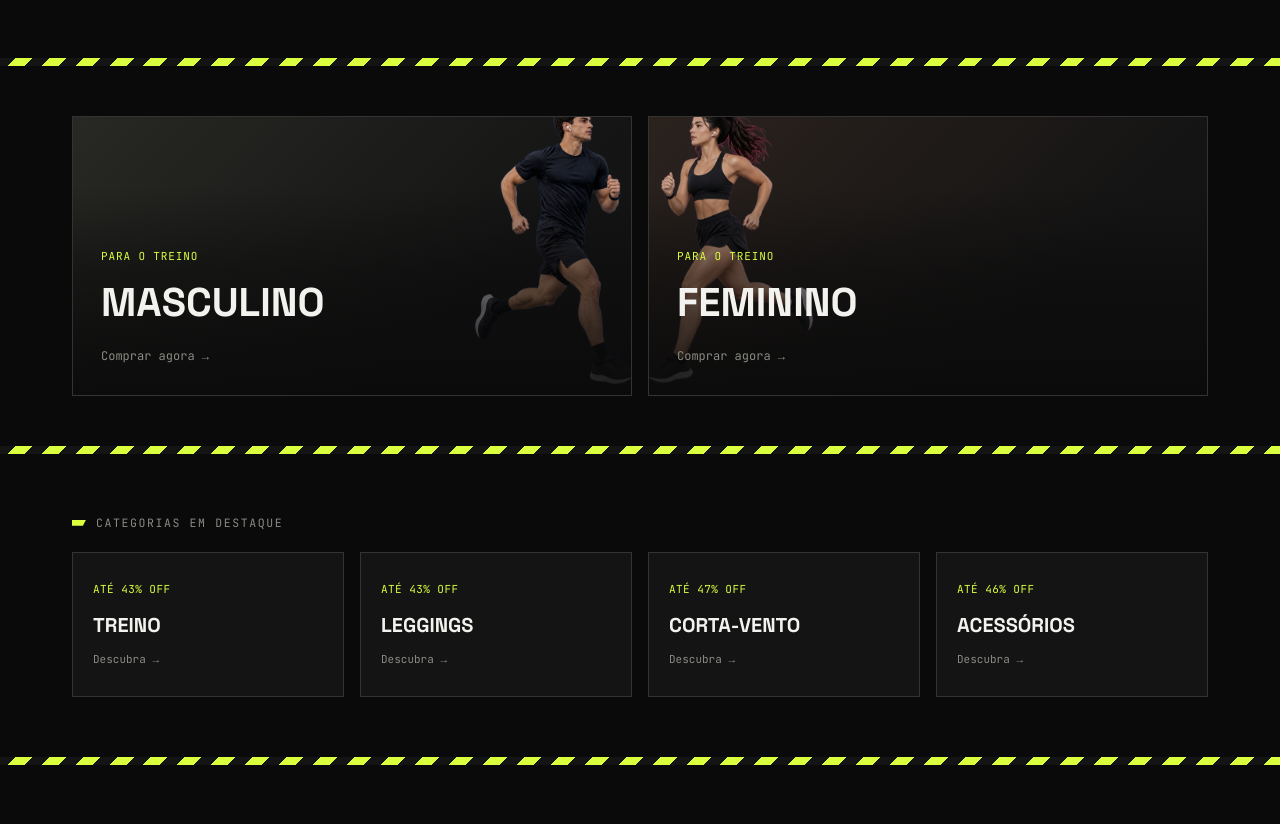
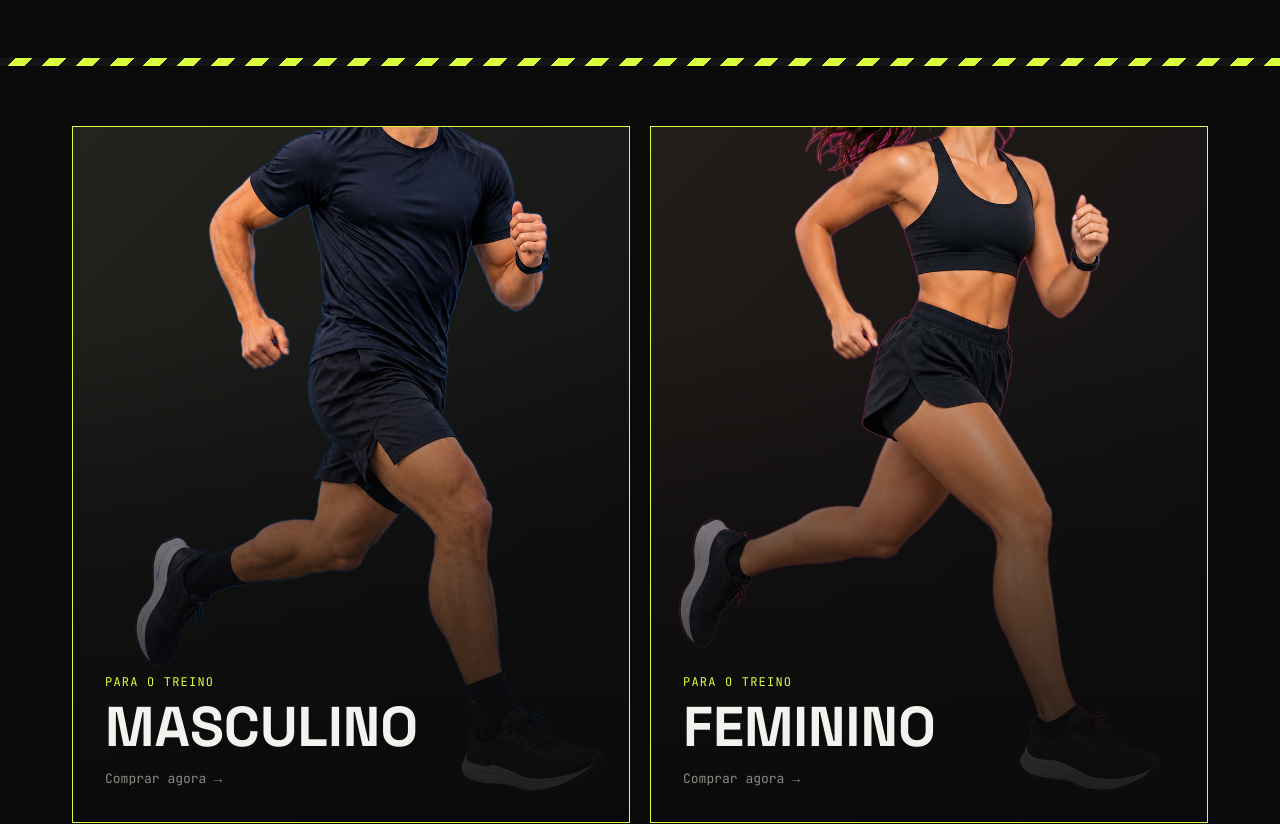
Before and after one commit to Gabriel23Ramos/clothes, a React (Vite) app: page / in a window 1280 px wide. Shown: the part 700-1524 px from the top of the page. Built offline with nearby package versions, Linux system fonts and the light colour scheme.

Commit message:
new animation

```diff
--- /dev/null
+++ b/src/components/GenderBanner.jsx
@@ -0,0 +1,44 @@
+import React, { useEffect, useRef, useState } from "react";
+import { Link } from "react-router-dom";
+
+export default function GenderBanner({ to, image, label, eyebrow = "Para o treino", side = "right" }) {
+  const ref = useRef(null);
+  const [hovered, setHovered] = useState(false);
+  const [inView, setInView] = useState(false);
+
+  useEffect(() => {
+    const el = ref.current;
+    if (!el || !("IntersectionObserver" in window)) {
+      setInView(true);
+      return;
+    }
+    const observer = new IntersectionObserver(
+      (entries) => {
+        entries.forEach((entry) => setInView(entry.isIntersecting));
+      },
+      { threshold: 0.35 }
+    );
+    observer.observe(el);
+    return () => observer.disconnect();
+  }, []);
+
+  const revealed = hovered || inView;
+
+  return (
+    <Link
+      ref={ref}
+      to={to}
+      className={`gender-banner gender-banner-${side} ${revealed ? "gender-banner-revealed" : ""}`}
+      onMouseEnter={() => setHovered(true)}
+      onMouseLeave={() => setHovered(false)}
+    >
+      <div className="gender-photo-clip">
+        <img src={image} alt="" className="gender-photo" aria-hidden="true" />
+      </div>
+      <div className="gender-sweep" aria-hidden="true" />
+      <span className="mono gender-eyebrow">{eyebrow}</span>
+      <span className="gender-title">{label}</span>
+      <span className="mono gender-cta">Comprar agora →</span>
+    </Link>
+  );
+}
--- a/src/index.css
+++ b/src/index.css
@@ -464,121 +464,164 @@ h1, h2, h3, h4 {
 }
 
 .gender-section {
-  padding: 50px 32px;
+  padding: 60px 32px;
   display: grid;
   grid-template-columns: 1fr 1fr;
-  gap: 16px;
+  gap: 20px;
 }
 
 .gender-banner {
   position: relative;
-  aspect-ratio: 16 / 8;
+  aspect-ratio: 4 / 5;
   display: flex;
   flex-direction: column;
   justify-content: flex-end;
-  padding: 28px;
+  padding: 32px;
   overflow: hidden;
   background: var(--black-2);
   border: 1px solid var(--line);
-  transition: border-color 0.2s ease;
+  transition: border-color 0.3s ease;
 }
 
-.gender-banner:hover {
+.gender-banner-revealed {
   border-color: var(--hivis);
-}
-
-.gender-photo {
-  position: absolute;
-  bottom: 0;
-  height: 108%;
-  width: auto;
-  max-width: 60%;
-  object-fit: contain;
-  z-index: 0;
-  opacity: 0;
-  filter: grayscale(35%) contrast(1.05);
-  transition: opacity 0.4s ease, transform 0.4s ease;
-  pointer-events: none;
-}
-
-.gender-photo-m {
-  right: -4%;
-  transform: translateY(16px) scale(0.97);
-}
-
-.gender-photo-f {
-  left: -4%;
-  transform: translateY(16px) scale(0.97) scaleX(-1);
-}
-
-.gender-banner:hover .gender-photo {
-  opacity: 1;
-  transform: translateY(0) scale(1);
-}
-
-.gender-banner:hover .gender-photo-f {
-  transform: translateY(0) scale(1) scaleX(-1);
-}
-
-/* Touch devices can't hover, so show the photo plainly */
-@media (hover: none) {
-  .gender-photo {
-    opacity: 0.85;
-    transform: translateY(0) scale(1);
-  }
-  .gender-photo-f {
-    transform: translateY(0) scale(1) scaleX(-1);
-  }
 }
 
 .gender-banner::before {
   content: "";
   position: absolute;
   inset: 0;
-  opacity: 0.9;
+  z-index: 0;
+}
+
+.gender-banner-m::before {
+  background: linear-gradient(135deg, #23231f 0%, #121212 75%);
+}
+
+.gender-banner-f::before {
+  background: linear-gradient(135deg, #241d1a 0%, #121212 75%);
+}
+
+.gender-photo-clip {
+  position: absolute;
+  inset: 0;
+  z-index: 1;
+  clip-path: inset(0 0 0 100%);
+  transition: clip-path 1.1s cubic-bezier(0.16, 1, 0.3, 1);
+}
+
+.gender-banner-revealed .gender-photo-clip {
+  clip-path: inset(0 0 0 0%);
+}
+
+.gender-banner-f .gender-photo-clip {
+  clip-path: inset(0 100% 0 0);
+}
+
+.gender-banner-f.gender-banner-revealed .gender-photo-clip {
+  clip-path: inset(0 0% 0 0);
+}
+
+.gender-photo {
+  position: absolute;
+  bottom: 0;
+  height: 122%;
+  width: auto;
+  object-fit: contain;
+  transform: scale(1.35);
+  transition: transform 1.3s cubic-bezier(0.16, 1, 0.3, 1);
+}
+
+.gender-banner-m .gender-photo {
+  right: -2%;
+}
+
+.gender-banner-f .gender-photo {
+  left: -2%;
+}
+
+.gender-banner-revealed .gender-photo {
+  transform: scale(1);
+}
+
+.gender-sweep {
+  position: absolute;
+  top: -20%;
+  bottom: -20%;
+  width: 55%;
+  z-index: 2;
+  background: linear-gradient(100deg, transparent 0%, rgba(217,255,63,0.55) 45%, rgba(217,255,63,0.85) 50%, rgba(217,255,63,0.55) 55%, transparent 100%);
+  transform: translateX(-160%) skewX(-18deg);
+  opacity: 0;
+  pointer-events: none;
+  transition: transform 0.75s cubic-bezier(0.4, 0, 0.2, 1), opacity 0.75s ease;
+}
+
+.gender-banner-f .gender-sweep {
+  transform: translateX(160%) skewX(-18deg);
+}
+
+.gender-banner-revealed .gender-sweep {
+  transform: translateX(220%) skewX(-18deg);
+  opacity: 1;
+}
+
+.gender-banner-f.gender-banner-revealed .gender-sweep {
+  transform: translateX(-220%) skewX(-18deg);
+  opacity: 1;
 }
 
 .gender-banner::after {
   content: "";
   position: absolute;
   inset: 0;
-  background: linear-gradient(0deg, rgba(10,10,10,0.92) 0%, rgba(10,10,10,0.5) 45%, transparent 75%);
-  z-index: 0;
-}
-
-.gender-banner-m::before {
-  background: linear-gradient(135deg, #2a2a26 0%, #141414 70%);
-}
-
-.gender-banner-f::before {
-  background: linear-gradient(135deg, #2e241f 0%, #141414 70%);
+  z-index: 3;
+  background: linear-gradient(0deg, rgba(10,10,10,0.95) 0%, rgba(10,10,10,0.55) 40%, transparent 72%);
+  pointer-events: none;
 }
 
 .gender-eyebrow,
 .gender-title,
 .gender-cta {
   position: relative;
-  z-index: 1;
+  z-index: 4;
 }
 
 .gender-eyebrow {
-  font-size: 11px;
-  letter-spacing: 0.08em;
+  font-size: 12px;
+  letter-spacing: 0.1em;
   text-transform: uppercase;
   color: var(--hivis);
+  opacity: 0;
+  transform: translateY(14px);
+  transition: opacity 0.55s ease 0.35s, transform 0.55s ease 0.35s;
 }
 
 .gender-title {
   font-family: "Space Grotesk", sans-serif;
   font-weight: 700;
-  font-size: clamp(26px, 4vw, 40px);
+  font-size: clamp(32px, 5.5vw, 56px);
   text-transform: uppercase;
-  margin: 6px 0 12px;
+  margin: 8px 0 16px;
+  line-height: 0.95;
+  opacity: 0;
+  transform: translateY(14px);
+  transition: opacity 0.55s ease 0.45s, transform 0.55s ease 0.45s;
 }
 
 .gender-cta {
-  font-size: 12px;
+  font-size: 13px;
   color: var(--gray);
+  opacity: 0;
+  transform: translateY(14px);
+  transition: opacity 0.55s ease 0.55s, transform 0.55s ease 0.55s;
+}
+
+.gender-banner-revealed .gender-eyebrow,
+.gender-banner-revealed .gender-title,
+.gender-banner-revealed .gender-cta {
+  opacity: 1;
+  transform: translateY(0);
 }
 
 .filter-row {
@@ -1303,11 +1346,23 @@ input:focus {
     padding: 40px 20px;
   }
   .gender-section {
-    grid-template-columns: 1fr;
-    padding: 40px 20px;
+    grid-template-columns: 1fr 1fr;
+    padding: 40px 16px;
+    gap: 10px;
   }
   .gender-banner {
-    aspect-ratio: 16 / 9;
+    aspect-ratio: 3 / 4;
+    padding: 18px;
+  }
+  .gender-title {
+    font-size: clamp(22px, 7vw, 30px);
+    margin: 6px 0 10px;
+  }
+  .gender-eyebrow {
+    font-size: 10px;
+  }
+  .gender-cta {
+    font-size: 11px;
   }
   .deals-grid {
     grid-template-columns: 1fr;
@@ -1328,3 +1383,29 @@ input:focus {
     padding: 8px 16px;
   }
 }
+
+@media (prefers-reduced-motion: reduce) {
+  .gender-photo-clip,
+  .gender-photo,
+  .gender-sweep,
+  .gender-eyebrow,
+  .gender-title,
+  .gender-cta {
+    transition: none !important;
+  }
+  .gender-photo-clip {
+    clip-path: inset(0 0 0 0) !important;
+  }
+  .gender-photo {
+    transform: scale(1) !important;
+  }
+  .gender-sweep {
+    display: none !important;
+  }
+  .gender-eyebrow,
+  .gender-title,
+  .gender-cta {
+    opacity: 1 !important;
+    transform: none !important;
+  }
+}
--- a/src/pages/Home.jsx
+++ b/src/pages/Home.jsx
@@ -2,6 +2,7 @@ import React from "react";
 import { Link } from "react-router-dom";
 import HazardStrip from "../components/HazardStrip";
 import ProductCard from "../components/ProductCard";
+import GenderBanner from "../components/GenderBanner";
 import { PRODUCTS, CATEGORIES, discountPercent } from "../data/products";
 
 export default function Home() {
@@ -44,18 +45,18 @@ export default function Home() {
       <HazardStrip />
 
       <section className="wrap gender-section">
-        <Link to="/loja?genero=Masculino" className="gender-banner gender-banner-m">
-          <img src="/runner-male.png" alt="" className="gender-photo gender-photo-m" aria-hidden="true" />
-          <span className="mono gender-eyebrow">Para o treino</span>
-          <span className="gender-title">Masculino</span>
-          <span className="mono gender-cta">Comprar agora →</span>
-        </Link>
-        <Link to="/loja?genero=Feminino" className="gender-banner gender-banner-f">
-          <img src="/runner-female.png" alt="" className="gender-photo gender-photo-f" aria-hidden="true" />
-          <span className="mono gender-eyebrow">Para o treino</span>
-          <span className="gender-title">Feminino</span>
-          <span className="mono gender-cta">Comprar agora →</span>
-        </Link>
+        <GenderBanner
+          to="/loja?genero=Masculino"
+          image="/runner-male.png"
+          label="Masculino"
+          side="m"
+        />
+        <GenderBanner
+          to="/loja?genero=Feminino"
+          image="/runner-female.png"
+          label="Feminino"
+          side="f"
+        />
       </section>
 
       <HazardStrip />
```
